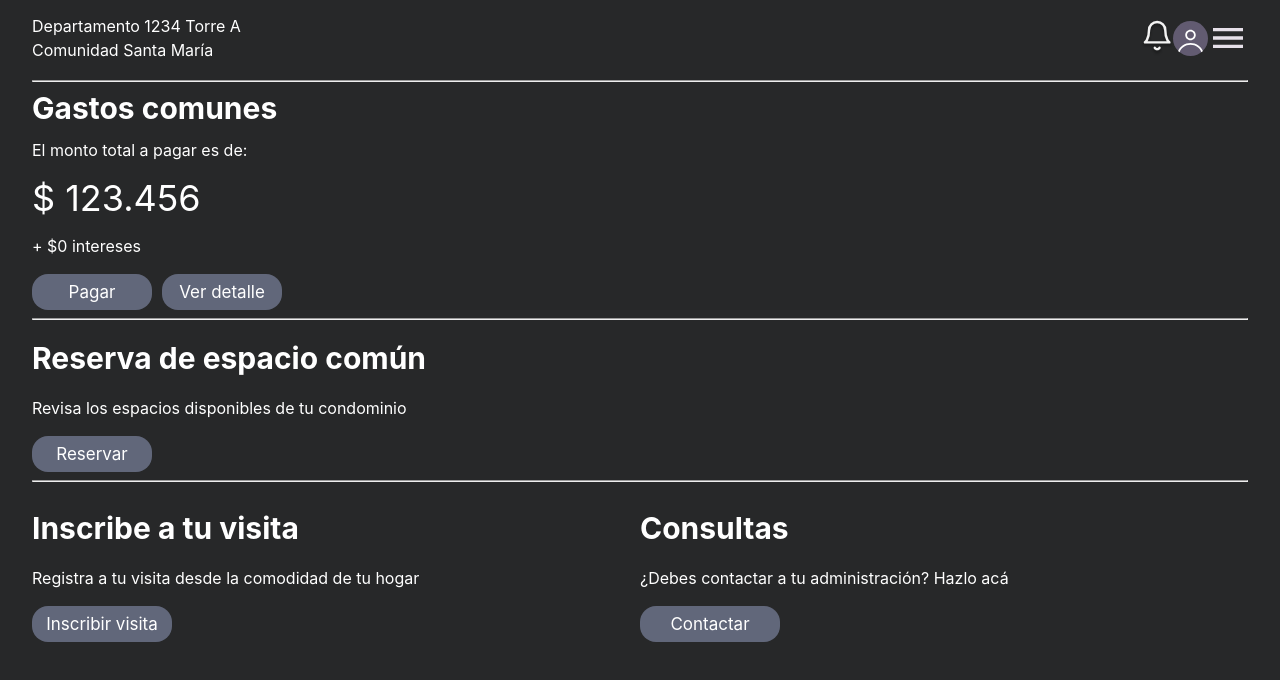
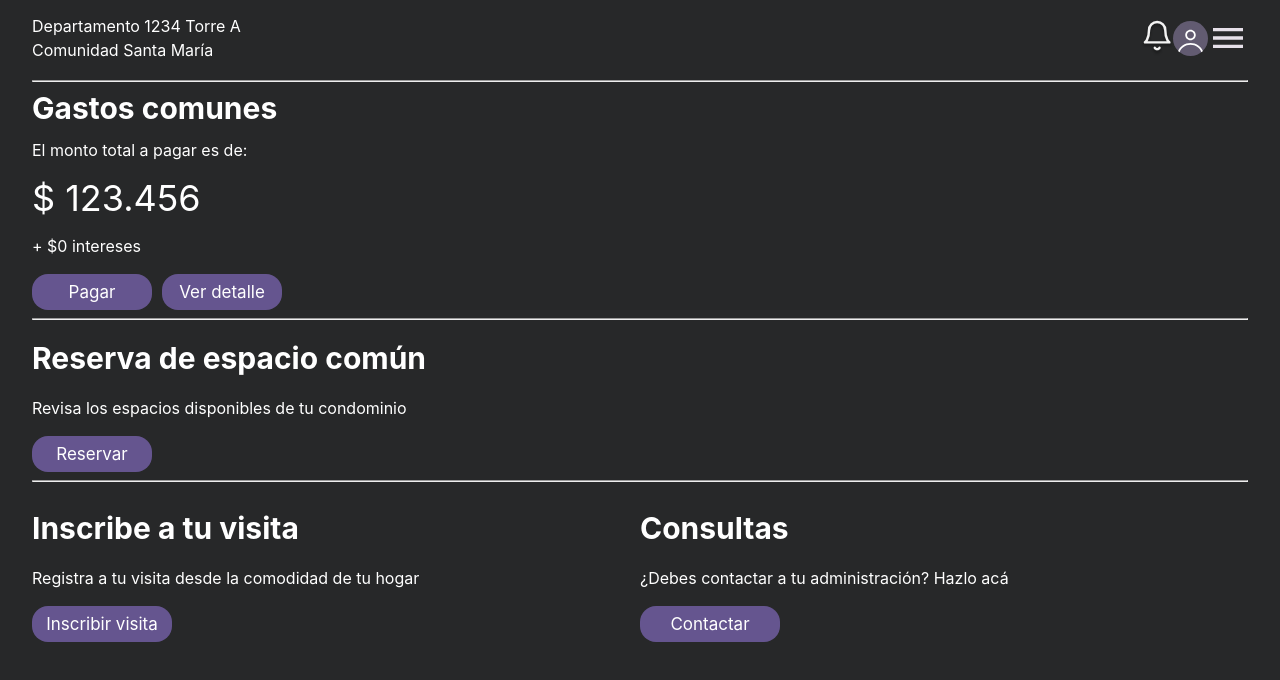
Before and after one commit to retamaish/INF322-DIU-ComunidadEdificio, a React app: page / in a window 1280 px wide. Shown: the top 680 px of the page. Built offline with nearby package versions, Linux system fonts and the light colour scheme; the HTML template or start-up script is replaced by a standard one.

Commit message:
Cambio de buttons a color morado original del prototipo

```diff
--- a/src/stylesheets/elements/button/button__submit.scss
+++ b/src/stylesheets/elements/button/button__submit.scss
@@ -1,9 +1,9 @@
 .button__submit {
-    background-color: #61677A;
+    background-color: #65558F;
     color: white;
     border: 0px;
 }
 
 .button__submit:hover {
-    background-color: #434855;
+    background-color: #504472;
 }
```
